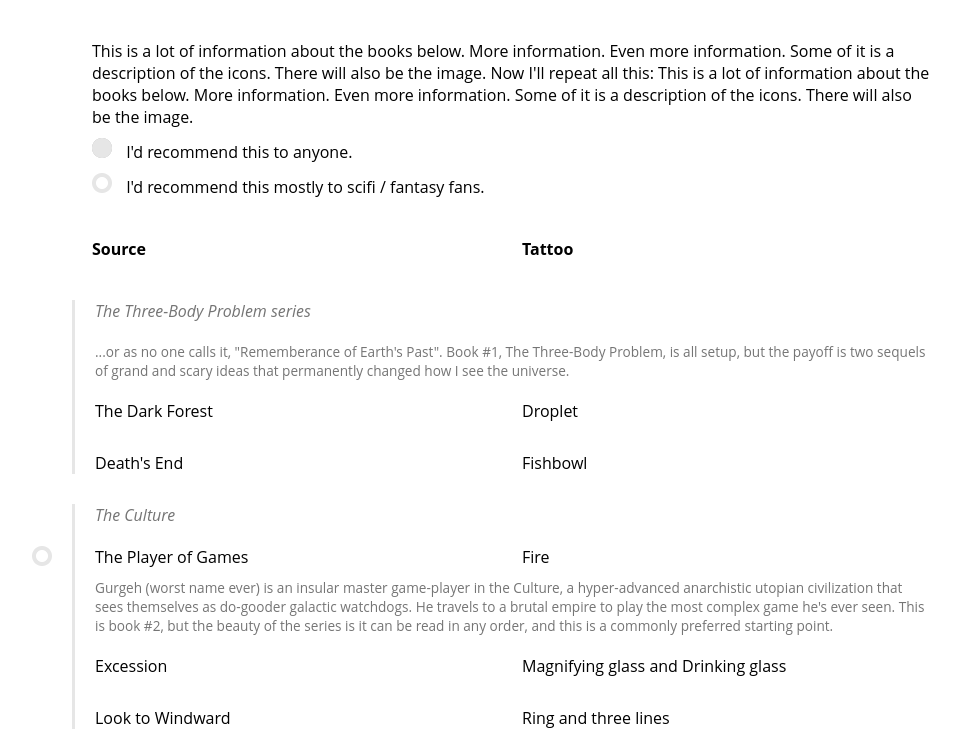
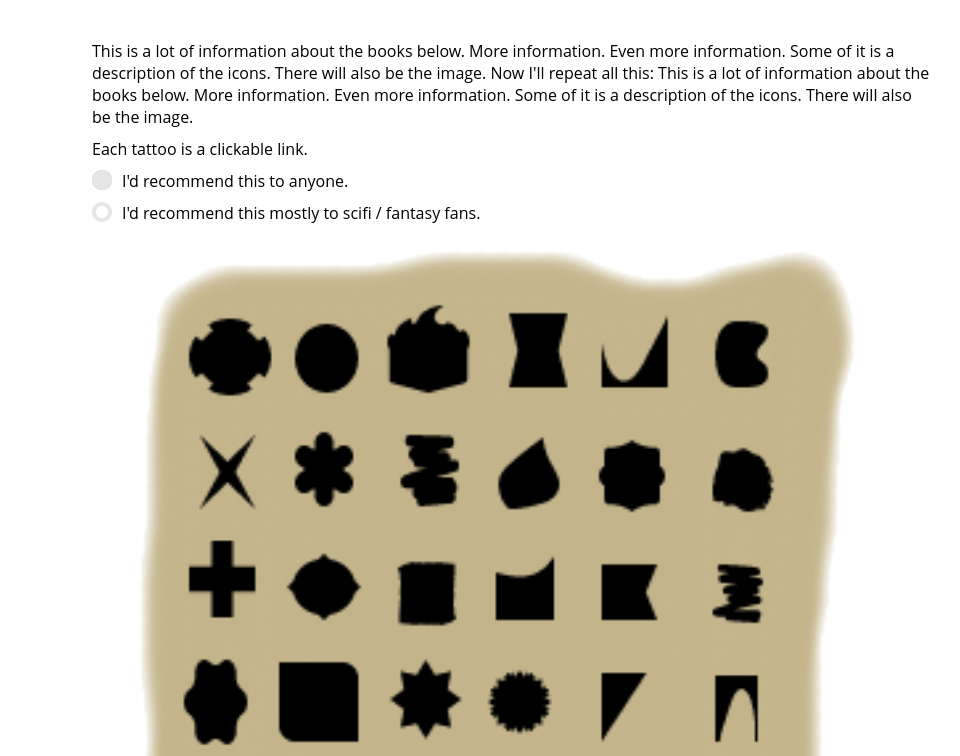
Before and after one commit to MichaelMFeldman/personal-site, a plain HTML site: page index.html in a window 1280 px wide. Shown: the top 756 px of the page, without its empty margins (158-1118 px from the left). Drawn offline with Linux system fonts and the light colour scheme.

Commit message:
Add image mockup

```diff
--- a/index.html
+++ b/index.html
@@ -4,10 +4,17 @@
     <div class="main">
         <div class="intro">
             <p>This is a lot of information about the books below. More information. Even more information. Some of it is a description of the icons. There will also be the image. Now I'll repeat all this: This is a lot of information about the books below. More information. Even more information. Some of it is a description of the icons. There will also be the image.</p>
+            <p>Each tattoo is a clickable link.</p>
             <p class="icon-key"><img src="circle full.png"> I'd recommend this to anyone.</p>
             <p class="icon-key"><img src="circle open.png"> I'd recommend this mostly to scifi / fantasy fans.</p>
         </div>
 
+        <!-- https://stackoverflow.com/a/53597608 -->
+        <div class="the-image-container">
+            <img src="mockup.png">
+            <a href="#asdf1"><div style="position: absolute; left: 18%; top: 7%; width: 12%; height: 12%; background-color: rgba(0, 0, 0, 0);"></div></a>
+            <a href="#asdf2"><div style="position: absolute; left: 30%; top: 7%; width:  9%; height: 12%; background-color: rgba(0, 0, 0, 0);"></div></a>
+        </div>
         <div class="row header">
             <div class="designations"></div>
             <p class="title">Source</p>
--- a/style.css
+++ b/style.css
@@ -9,6 +9,13 @@
   color: #444;
 }
 
+.the-image-container {
+  position: relative;
+}
+
+.the-image-container img {
+  width: 100%;
+  height: auto;
 }
 
 .icon-key {
```
Also changed, not shown: mockup.png (added).
